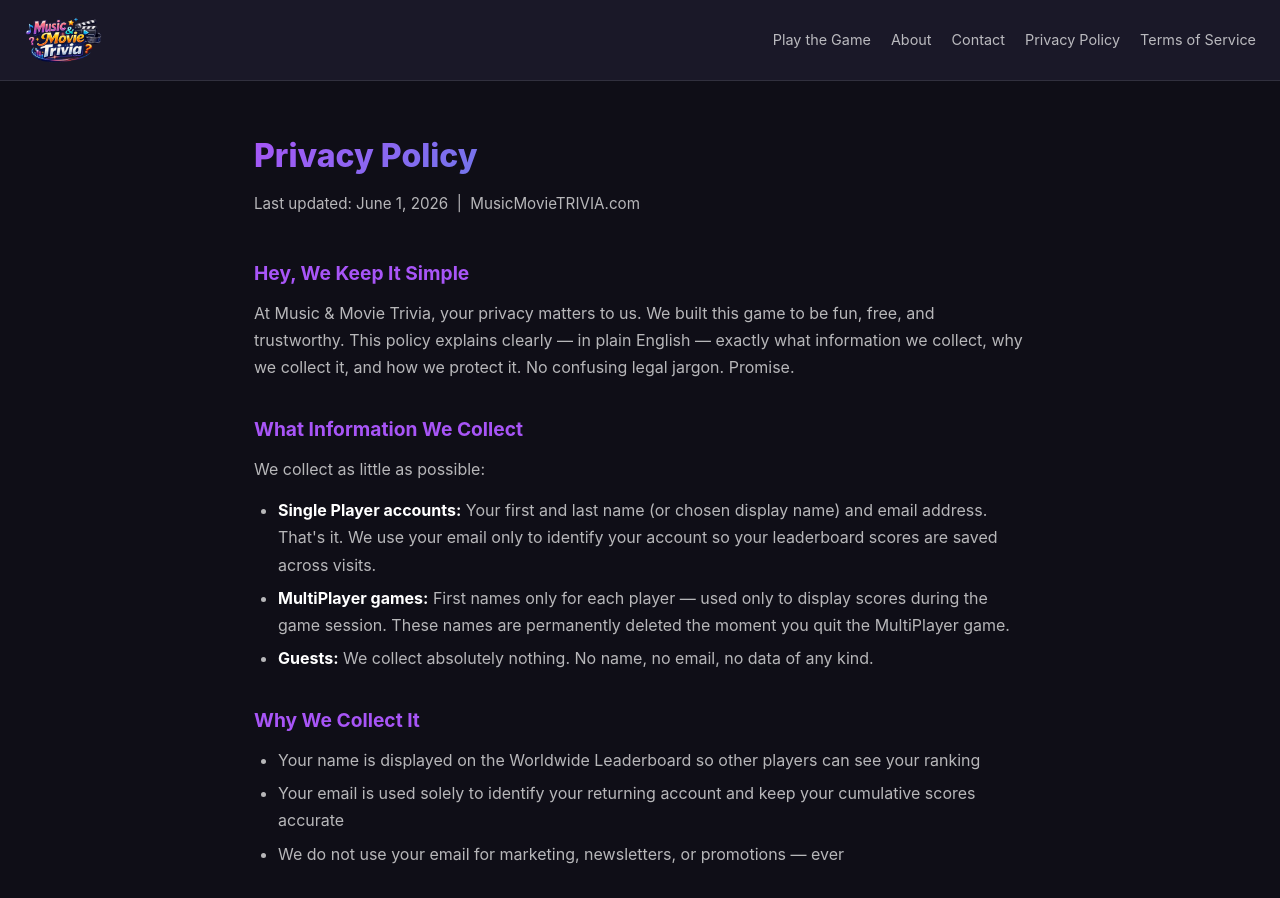
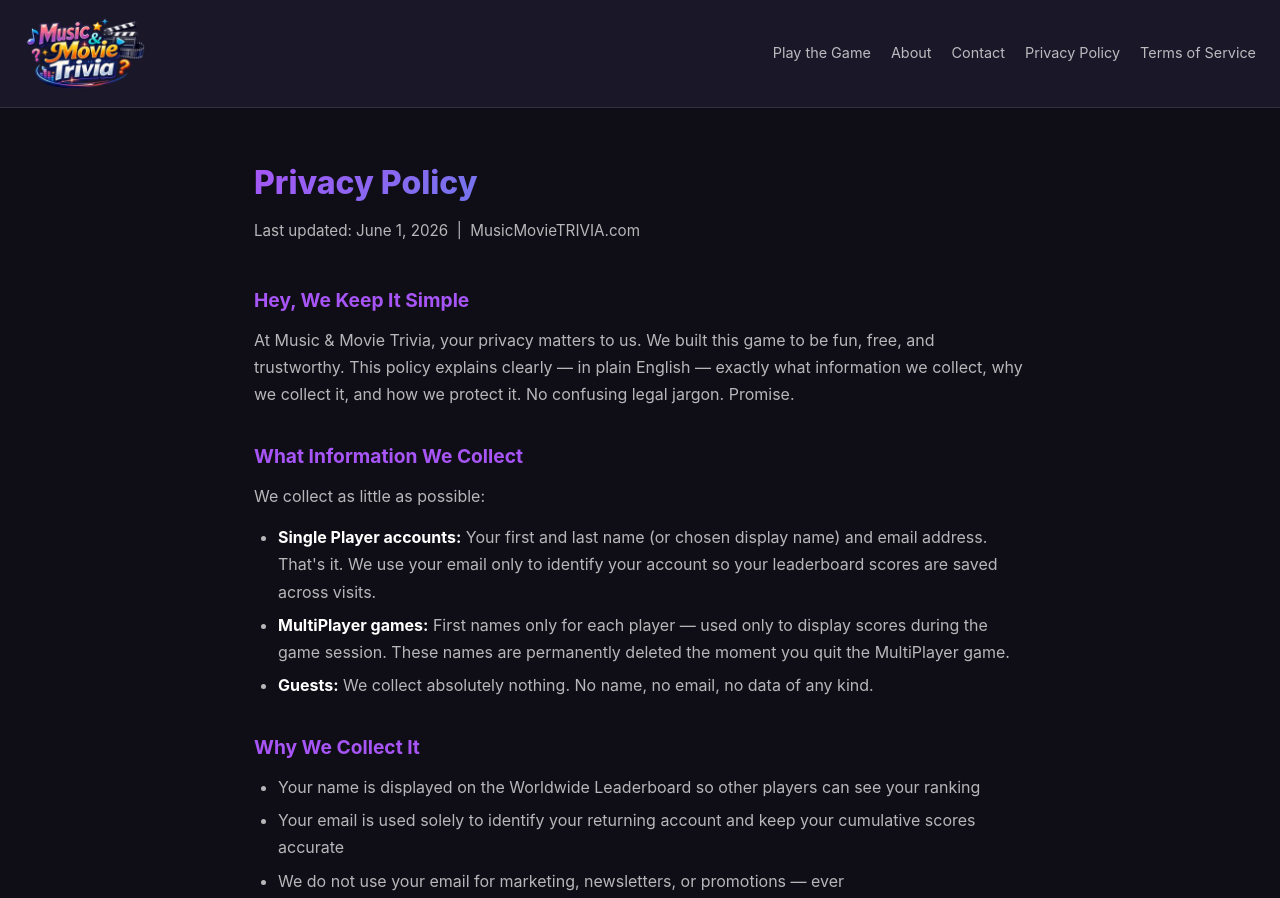
Before and after one commit to HDMultiMedia/MusicMovieTrivia.com, a website: page privacy.html in a window 1280 px wide. Shown: the top 898 px of the page. Drawn offline with Linux system fonts and the light colour scheme.

Commit message:
Match nav logo size and add Terms link to all page footers

```diff
--- a/privacy.html
+++ b/privacy.html
@@ -53,7 +53,7 @@ footer{background:var(--bg2);border-top:1px solid var(--border);padding:28px 24p
 
 <header>
   <a href="index.html" class="nav-brand">
-    <img src="mmt-logo-original-500x.webp" alt="Music &amp; Movie Trivia" style="height:48px">
+    <img src="mmt-logo-original-500x.webp" alt="Music &amp; Movie Trivia">
   </a>
   <nav>
     <a href="index.html">Play the Game</a>
```
